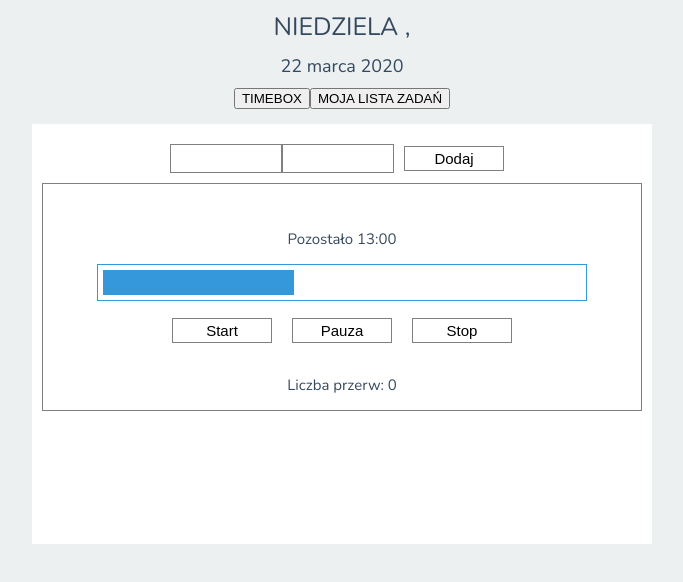
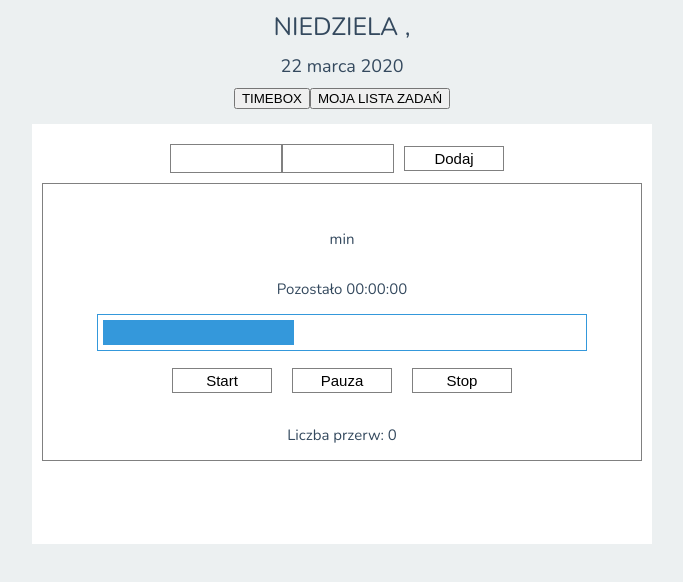
Before and after one commit to unpolaco/Personal-Organizer-App-, a React (Create React App) app: page / in a window 1280 px wide. Shown: the top 582 px of the page, without its empty margins (298-981 px from the left). Built offline with nearby package versions, Linux system fonts and the light colour scheme.

Commit message:
Calculate time left

```diff
--- a/src/components/AddTask.js
+++ b/src/components/AddTask.js
@@ -143,6 +143,7 @@ const Button = styled.button`
   }
   &:hover {
     color: #3498db;
+    border: 1px solid #3498db;
   }
   &:hover > * {
     stroke: #3498db;
--- a/src/components/Clock.js
+++ b/src/components/Clock.js
@@ -1,12 +1,18 @@
 import React from 'react'
 import styled from 'styled-components'
 
-export default function Clock() {
+export default function Clock(props) {
+  const { hoursLeft, minutesLeft, secondsLeft, progressInPercent } = props;
+  const hh = hoursLeft<10 ? "0"+ hoursLeft : hoursLeft;
+  const mm = minutesLeft<10 ? "0"+ minutesLeft : minutesLeft;
+  const ss = secondsLeft<10 ? "0"+ secondsLeft : secondsLeft;
+
+
   return (
     <ClockWrapper>
-      <p>Pozostało 13:00</p>
+      <p>Pozostało {hh}:{mm}:{ss}</p>
       <ProgressBar>
-        <ProgressIndicator></ProgressIndicator>
+        <ProgressIndicator style={{width: `${progressInPercent}%`}}></ProgressIndicator>
       </ProgressBar>
     </ClockWrapper>
   )
--- a/src/components/Timebox.js
+++ b/src/components/Timebox.js
@@ -7,7 +7,7 @@ export default class Timebox extends React.Component {
 		isRunning: false,
 		isPaused: false,
 		elapsedTimeInSeconds: 0,
-		pausesCounter: 0
+		pausesCounter: 0,
 	};
 
 	handleStart = () => {
@@ -42,24 +42,42 @@ export default class Timebox extends React.Component {
 		});
 		this.stopTimer();
 	};
-	startTimer = () => {
-		this.intervalId = window.setInterval(() => {
-			this.setState(prevState => ({
-				elapsedTimeInSeconds: prevState.elapsedTimeInSeconds + 1
-			}));
-		}, 1000);
-	};
+
 	stopTimer = () => {
 		window.clearInterval(this.intervalId);
 	};
 
+	startTimer = () => {
+		this.intervalId = window.setInterval(() => {
+			this.setState(prevState => ({
+				elapsedTimeInSeconds: prevState.elapsedTimeInSeconds + 0.1
+			}));
+		}, 100.0);
+
+	};
+
+
 	render() {
-		const { pausesCounter } = this.state;
-		const { taskName } = this.props;
+		const { pausesCounter, elapsedTimeInSeconds } = this.state;
+		const { taskName, taskTimeInMinutes } = this.props;
+		const totalTimeInSeconds = taskTimeInMinutes * 60;
+		const timeLeftInSeconds = totalTimeInSeconds - elapsedTimeInSeconds;
+		const hoursLeft = Math.floor(timeLeftInSeconds / 3600);
+		const minutesLeft = Math.floor((timeLeftInSeconds % 3600) / 60);
+		const secondsLeft = Math.floor(timeLeftInSeconds % 60);
+		const progressInPercent = (elapsedTimeInSeconds / totalTimeInSeconds) * 100.0;
+
 		return (
 			<TimeboxWrapper>
 				<p>{taskName}</p>
-				<Clock />
+				<p>{taskTimeInMinutes}min</p>
+				<Clock
+					hoursLeft={hoursLeft}
+					minutesLeft={minutesLeft}
+					secondsLeft={secondsLeft}
+					progressInPercent={progressInPercent}
+					stopTimer={this.stopTimer}
+				/>
 				<ButtonWrapper>
 					<Button onClick={this.handleStart}>Start</Button>
 					<Button onClick={this.handlePause}>Pauza</Button>
@@ -92,6 +110,7 @@ const Button = styled.button`
 	}
 	&:hover {
 		color: #3498db;
+		border: 1px solid #3498db;
 	}
 	&:hover > * {
 		stroke: #3498db;
--- a/src/components/TimeboxApp.js
+++ b/src/components/TimeboxApp.js
@@ -33,6 +33,7 @@ export default class TimeboxApp extends React.Component {
         />
         <Timebox
           taskName={taskName}
+          taskTimeInMinutes={taskTimeInMinutes}
         />
       </TimeboxWrapper>
     )
--- a/src/components/TimeboxEditor.js
+++ b/src/components/TimeboxEditor.js
@@ -53,6 +53,7 @@ const Button = styled.button`
   }
   &:hover {
     color: #3498db;
+    border: 1px solid #3498db;
   }
   &:hover > * {
     stroke: #3498db;
```
